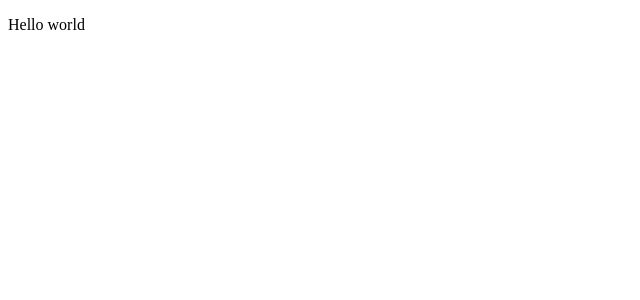
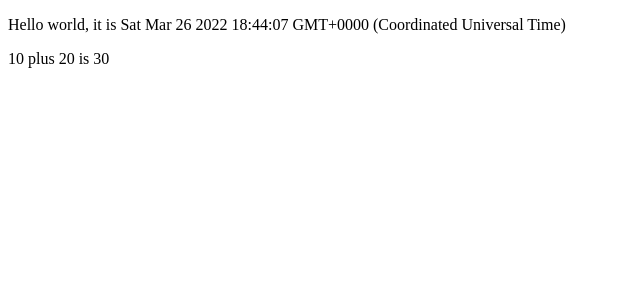
Before and after one commit to buhohacker/FullStack, a React (Create React App) app in the folder part1/: page / in a window 1280 px wide. Shown: the top 300 px of the page, without its empty margins (0-640 px from the left). Built offline with nearby package versions, Linux system fonts and the light colour scheme.

Commit message:
Date in index.js

```diff
--- a/part1/src/index.js
+++ b/part1/src/index.js
@@ -2,10 +2,16 @@
 import ReactDOM from 'react-dom'
 
 const App = () => {
-  console.log('Hello from component')
+  const now = new Date()
+  const a = 10
+  const b = 20
+
   return (
     <div>
-      <p>Hello world</p>
+      <p>Hello world, it is {now.toString()}</p>
+      <p>
+        {a} plus {b} is {a + b}
+      </p>
     </div>
   )
 }
```
